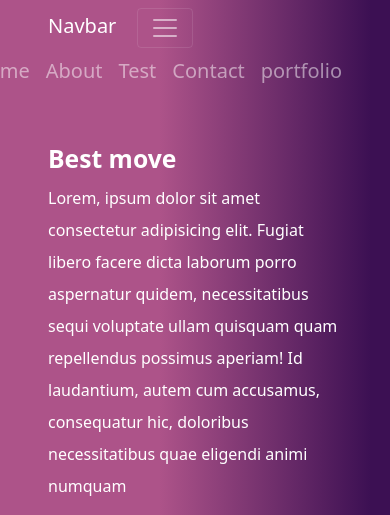
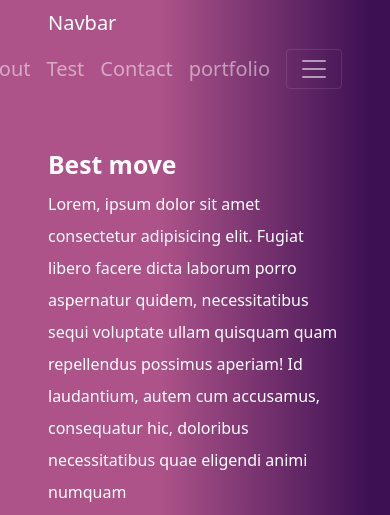
Before and after one commit to allaabdelaziz/allabostra, a plain HTML site: page index.html in a window 390 px wide. Shown: the top 515 px of the page. Drawn offline with Linux system fonts and the light colour scheme.

Commit message:
nzw commit

```diff
--- a/index.html
+++ b/index.html
@@ -13,19 +13,14 @@
 <body>
 
     <nav
-        class="container-fluid   d-flex justify-content-center     navbar navbar-expand-lg navbar-dark bg-light  colornav  ">
+        class="container-fluid   d-flex justify-content-center      navbar navbar-expand-lg navbar-dark bg-light  colornav  ">
         <div class="row container d-flex justify-content-between  ">
             <div class="col">
                 <a class="navbar-brand" href="#">Navbar</a>
-                <button class="navbar-toggler" type="button" data-bs-toggle="collapse"
-                    data-bs-target="#navbarNavAltMarkup" aria-controls="navbarNavAltMarkup" aria-expanded="false"
-                    aria-label="Toggle navigation">
-                    <span class="navbar-toggler-icon"></span>
-                </button>
 
 
             </div>
-            <div class="col navbar-nav ">
+            <div class="col navbar-nav me-auto my-2 my-lg-0 ">
                 <div class="collapse navbar-collapse gap-3  d-flex justify-content-end " id="navbarNavDropdown">
                 <a class="nav-link active text-primary text-opacity-50 text-white fs-5" aria-current="page"
                     href="#">Home</a>
@@ -37,6 +32,12 @@
                     href="#">Contact</a>
                 <a class="nav-link active text-primary text-opacity-50 text-white fs-5" aria-current="page"
                     href="#">portfolio</a>
+                    <button class="navbar-toggler" type="button" data-bs-toggle="collapse"
+                    data-bs-target="#navbarNavAltMarkup" aria-controls="navbarNavAltMarkup" aria-expanded="false"
+                    aria-label="Toggle navigation">
+                    <span class="navbar-toggler-icon"></span>
+                </button>
+
                 </div>
             </div>
 
@@ -45,6 +46,33 @@
 
 
 
+    <!-- <nav class="navbar navbar-expand-lg navbar-dark bg-light justify-content-center   ">
+        <div class="container d-flex row  ">
+            <div class=" currentColor col-md-4">
+                <a class="navbar-brand" href="#">Navbar</a>
+            </div>
+            <button class="navbar-toggler" type="button" data-bs-toggle="collapse" data-bs-target="#navbarNav"
+                aria-controls="navbarNav" aria-expanded="false" aria-label="Toggle navigation">
+                <span class="navbar-toggler-icon"></span>
+            </button>
+            <div class="collapse navbar-collapse col-md-4 justify-content-end" id="navbarNav">
+                <ul class="navbar-nav">
+                    <li class="nav-item">
+                        <a class="nav-link active" aria-current="page" href="#">Home</a>
+                    </li>
+                    <li class="nav-item">
+                        <a class="nav-link" href="#">Features</a>
+                    </li>
+                    <li class="nav-item">
+                        <a class="nav-link" href="#">Pricing</a>
+                    </li>
+                    <li class="nav-item">
+                        <a class="nav-link disabled">Disabled</a>
+                    </li>
+                </ul>
+            </div>
+        </div>
+    </nav> -->
 
     <div class="container-fluid   d-flex justify-content-center colornav  ">
 
@@ -218,9 +246,12 @@
 
         <div id="carouselExampleIndicators" class="carousel slide" data-bs-ride="carousel">
             <div class="carousel-indicators">
-              <button type="button" data-bs-target="#carouselExampleIndicators" data-bs-slide-to="0" class="active" aria-current="true" aria-label="Slide 1"></button>
-              <button type="button" data-bs-target="#carouselExampleIndicators" data-bs-slide-to="1" aria-label="Slide 2"></button>
-              <button type="button" data-bs-target="#carouselExampleIndicators" data-bs-slide-to="2" aria-label="Slide 3"></button>
+                <button type="button" data-bs-target="#carouselExampleIndicators" data-bs-slide-to="0" class="active"
+                    aria-current="true" aria-label="Slide 1"></button>
+                <button type="button" data-bs-target="#carouselExampleIndicators" data-bs-slide-to="1"
+                    aria-label="Slide 2"></button>
+                <button type="button" data-bs-target="#carouselExampleIndicators" data-bs-slide-to="2"
+                    aria-label="Slide 3"></button>
             </div>
             <div class="carousel-inner">
                 <div class="carousel-item active">
@@ -233,11 +264,13 @@
                     <img src="img/img3.jpg" class="d-block w-100" alt="">
                 </div>
             </div>
-            <button class="carousel-control-prev" type="button" data-bs-target="#carouselExampleIndicators" data-bs-slide="prev">
+            <button class="carousel-control-prev" type="button" data-bs-target="#carouselExampleIndicators"
+                data-bs-slide="prev">
                 <span class="carousel-control-prev-icon" aria-hidden="true"></span>
                 <span class="visually-hidden">Previous</span>
             </button>
-            <button class="carousel-control-next" type="button" data-bs-target="#carouselExampleIndicators" data-bs-slide="next">
+            <button class="carousel-control-next" type="button" data-bs-target="#carouselExampleIndicators"
+                data-bs-slide="next">
                 <span class="carousel-control-next-icon" aria-hidden="true"></span>
                 <span class="visually-hidden">Next</span>
             </button>
@@ -261,7 +294,7 @@
             <input type="text" class="form-control " placeholder="First name" aria-label="First name">
         </div>
         <div class="col-md-6 ms-3 mb-3">
-            <label for="inputName 4" class="form-label fw-bolder">  Last Name</label>
+            <label for="inputName 4" class="form-label fw-bolder"> Last Name</label>
             <input type="text" class="form-control" placeholder="Last name" aria-label="Last name">
         </div>
         <div class="col-md-6 ms-3 mb-3">
```
Lines whose indentation alone changed are shown as unchanged.
